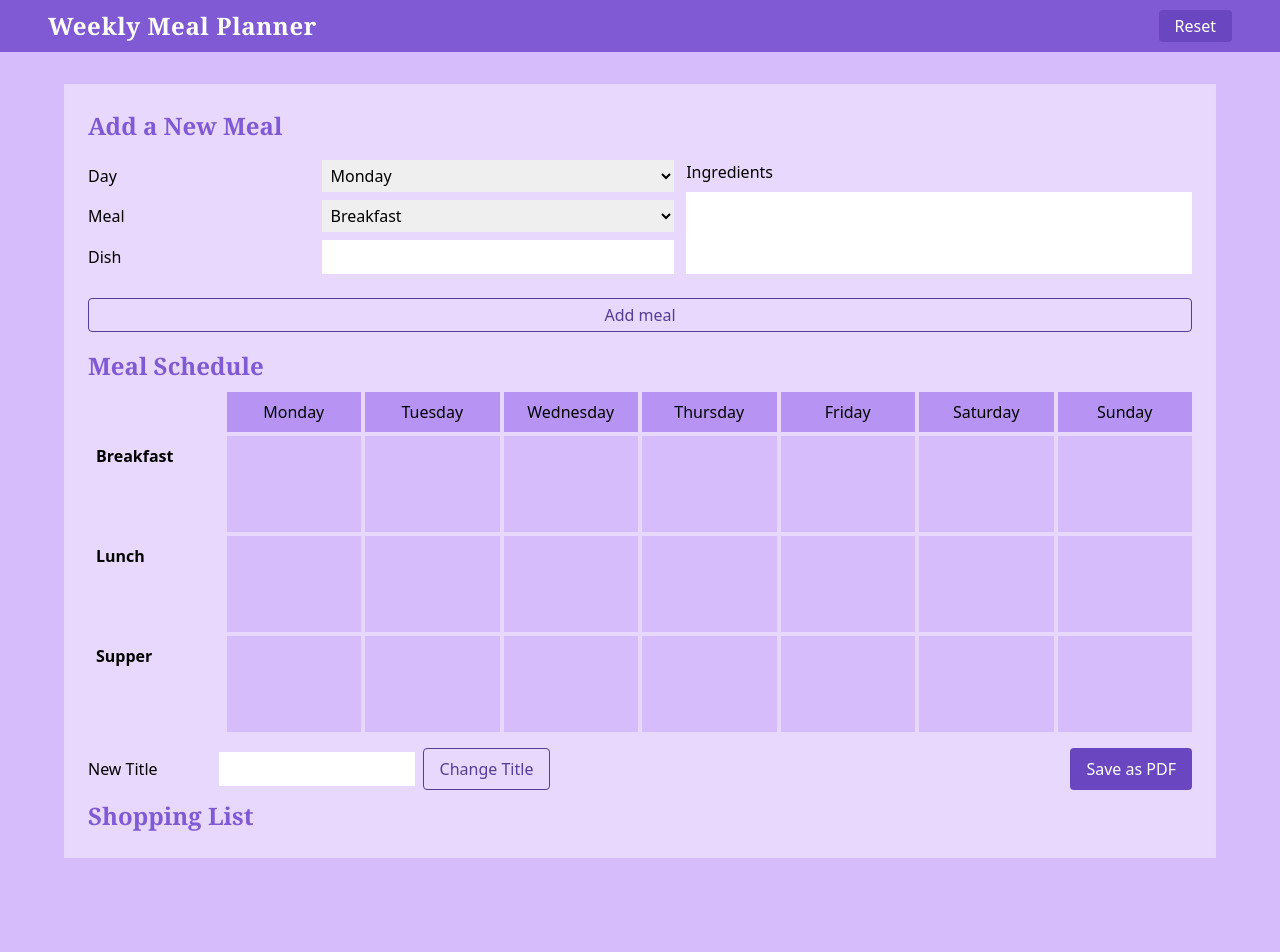
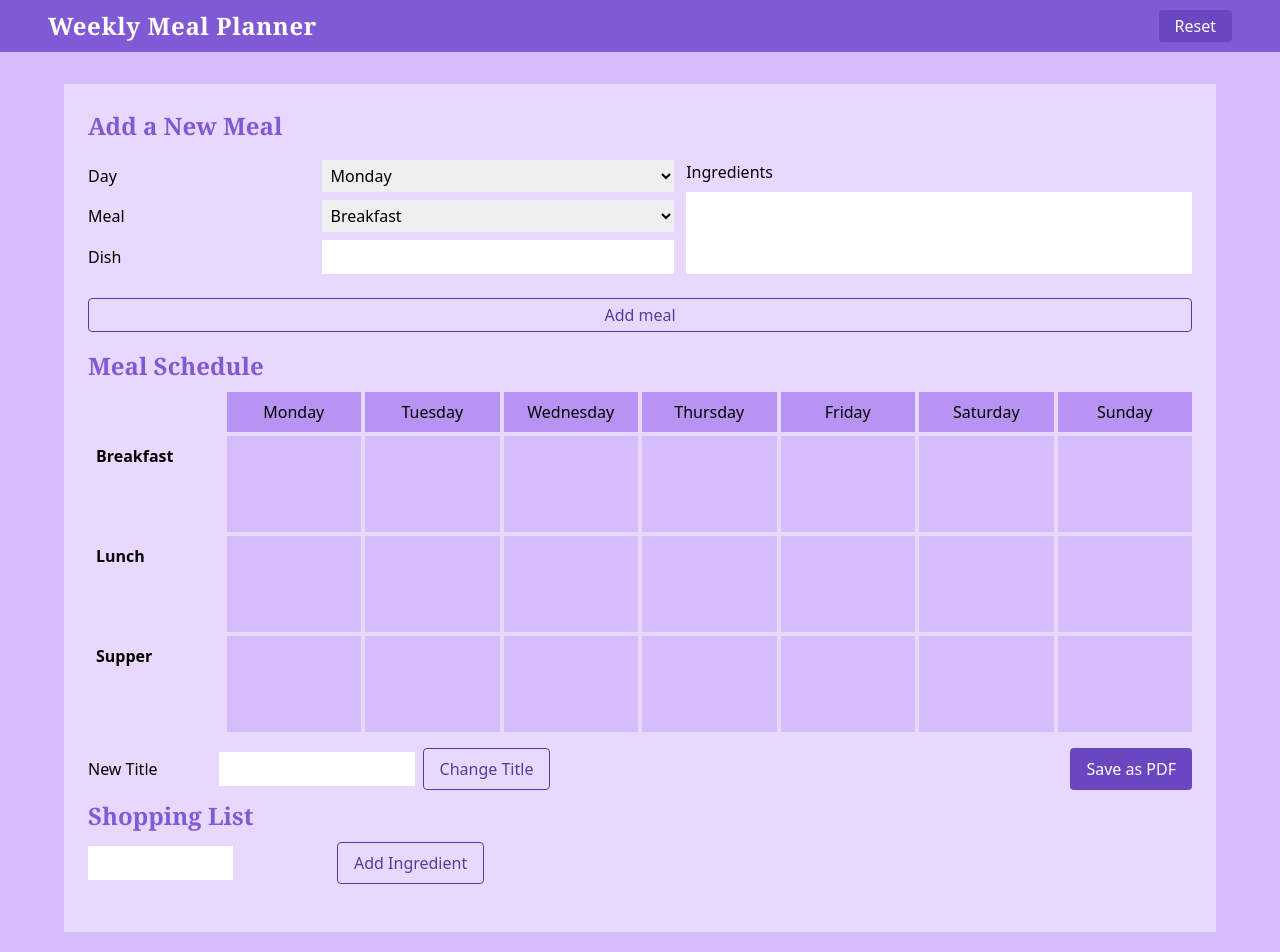
Before and after one commit to arturjzapater/meal-planner, a React app: page / in a window 1280 px wide. Shown: the top 952 px of the page. Before the commit the page ends 858 px from the top, so only its background shows below. Built offline with nearby package versions, Linux system fonts and the light colour scheme.

Commit message:
added option to manually add ingredient

```diff
--- a/src/actions/index.ts
+++ b/src/actions/index.ts
@@ -1,12 +1,12 @@
 import Action from '../types/Action'
 import Ingredient from '../types/Ingredient'
 
-// const addIngredient = (ingredient: string): Action => ({
-//   type: 'ADD_INGREDIENT',
-//   payload: {
-//     ingredient
-//   }
-// })
+const addIngredient = (ingredient: string): Action => ({
+  type: 'ADD_INGREDIENT',
+  payload: {
+    ingredient
+  }
+})
 
 // const addMeal = (day: string, meal: string, dish: string): Action => ({
 //   type: 'ADD_MEAL',
@@ -54,7 +54,7 @@ const reset = (): Action => ({
 })
 
 export default {
-  // addIngredient,
+  addIngredient,
   // addMeal,
   changeTitle,
   newMeal,
--- a/src/components/App.tsx
+++ b/src/components/App.tsx
@@ -7,7 +7,7 @@ import MealSchedule from './MealSchedule'
 const App: React.FC = () => (
   <>
     <Header />
-    <main className='mx-4 md:mx-10 lg:mx-16 bg-purple-200 p-2 md:p-6'>
+    <main className='mx-4 md:mx-10 lg:mx-16 bg-purple-200 p-2 md:p-6 lg:pb-10 mb-12'>
       <AddMealForm />
       <MealSchedule />
       <IngredientList />
--- a/src/components/IngredientList.tsx
+++ b/src/components/IngredientList.tsx
@@ -2,12 +2,16 @@ import React from 'react'
 import { connect } from 'react-redux'
 import Heading from './Heading'
 import IngredientItem from './IngredientItem'
+import InputForm from './InputForm'
 import Ingredient from '../types/Ingredient'
+import actions from '../actions'
 import mapStateToProps from '../lib/mapStateToProps'
 import { map, pipe, prop, sort, uniq } from '../lib/utils'
+import { Dispatch } from 'redux'
 
 interface IngredientListProps {
-  ingredients: Array<Ingredient>
+  ingredients: Array<Ingredient>,
+  addIngredient: CallableFunction
 }
 
 const makeIngredientList = pipe(
@@ -17,13 +21,19 @@ const makeIngredientList = pipe(
   map(x => <IngredientItem key={x} ingredient={x} />)
 )
 
-const IngredientList: React.FC<IngredientListProps> = ({ ingredients }) => (
+const IngredientList: React.FC<IngredientListProps> = ({ ingredients, addIngredient }) => (
   <section>
     <Heading text='Shopping List' />
+    <InputForm label='' submit='Add Ingredient' onSubmit={addIngredient} />
     {makeIngredientList(ingredients)}
   </section>
 )
 
+const mapDispatchToProps = (dispatch: Dispatch) => ({
+  addIngredient: (ingredient: string) => dispatch(actions.addIngredient(ingredient))
+})
+
 export default connect(
-  mapStateToProps
+  mapStateToProps,
+  mapDispatchToProps
 )(IngredientList)
--- a/src/components/Input.tsx
+++ b/src/components/Input.tsx
@@ -9,7 +9,7 @@ interface InputProps {
 
 const Input: React.FC<InputProps> = ({ title, type, value, onChange }) => (
   <label className='flex my-1 items-center'>
-    <span className='mr-4 flex-grow'>{title}</span>
+    {title && <span className='mr-4 flex-grow'>{title}</span>}
     <input
       type={type}
       value={value}
--- a/src/reducer/index.ts
+++ b/src/reducer/index.ts
@@ -29,6 +29,11 @@ const isNot = (property: string, value: string) => pipe(
   prop(property),
   not(value)
 )
+
+const addIngredient = (state: State, { ingredient }: Record<string, string>): State => ({
+  ...state,
+  ingredients: state.ingredients.concat({ key: 'manually-added', ingredient })
+})
 
 const changeTitle = (state: State, { title }: Record<string, string>): State => ({
   ...state,
@@ -71,7 +76,7 @@ const reset = (): State => initState
 const def = (state: State): State => state
 
 const actions: Record<string, CallableFunction> = {
-  // ADD_INGREDIENT: addIngredient,
+  ADD_INGREDIENT: addIngredient,
   // ADD_MEAL: addMeal,
   CHANGE_TITLE: changeTitle,
   NEW_MEAL: newMeal,
```
